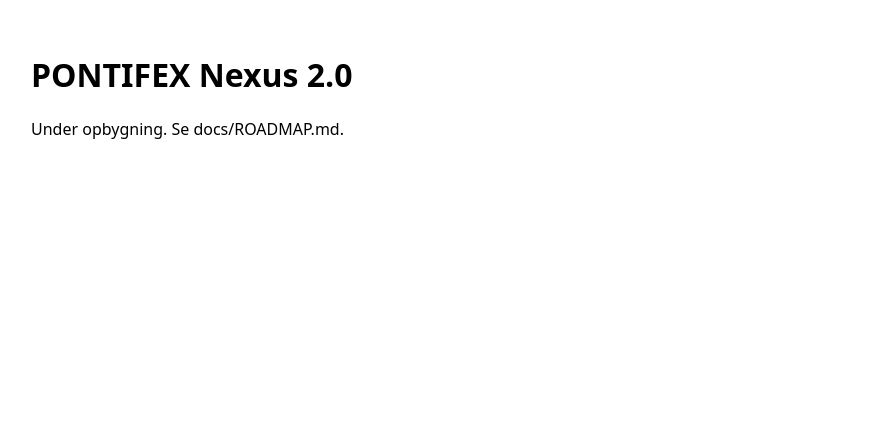
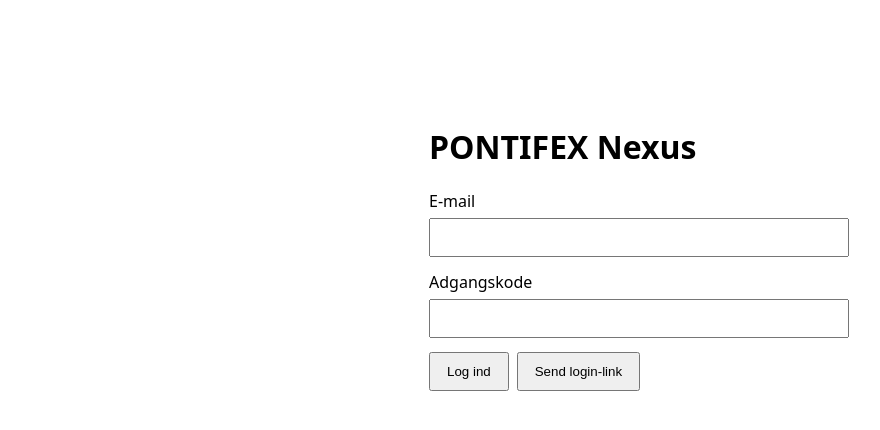
Before and after one commit to nielselliotbrochner/pontifex-nexus, a React (Vite) app: page / in a window 1280 px wide. Shown: the top 430 px of the page, without its empty margins (1-881 px from the left). Built offline with nearby package versions, Linux system fonts and the light colour scheme.

Commit message:
Login: adgangskode, login-link og indstilling af adgangskode efter invitation
Co-Authored-By: Claude Sonnet 5.5 <noreply@anthropic.com>
Claude-Session: https://claude.ai/code/session_01JipmKYTwY2CKcxt3AmMJgx

```diff
--- a/src/App.tsx
+++ b/src/App.tsx
@@ -1,8 +1,110 @@
+import { useEffect, useState, type FormEvent } from 'react';
+import type { Session } from '@supabase/supabase-js';
+import { supabase } from './lib/supabase';
+import { initialLinkType } from './lib/initialHash';
+
+const MIN_PASSWORD = 12;
+const page: React.CSSProperties = { fontFamily: 'system-ui, sans-serif', maxWidth: 420, margin: '10vh auto', padding: 24 };
+const field: React.CSSProperties = { display: 'block', width: '100%', padding: 10, margin: '6px 0 14px', boxSizing: 'border-box' };
+const btn: React.CSSProperties = { padding: '10px 16px', marginRight: 8, cursor: 'pointer' };
+
+type Access = { role: string; active: boolean } | null;
+
 export function App() {
+  const [session, setSession] = useState<Session | null>(null);
+  const [ready, setReady] = useState(false);
+  const [needsPassword, setNeedsPassword] = useState(initialLinkType === 'invite' || initialLinkType === 'recovery');
+
+  useEffect(() => {
+    supabase.auth.getSession().then(({ data }) => {
+      setSession(data.session);
+      setReady(true);
+    });
+    const { data } = supabase.auth.onAuthStateChange((event, s) => {
+      setSession(s);
+      if (event === 'PASSWORD_RECOVERY') setNeedsPassword(true);
+    });
+    return () => data.subscription.unsubscribe();
+  }, []);
+
+  if (!ready) return <main style={page}>Indlæser...</main>;
+  if (!session) return <Login />;
+  return <Home session={session} needsPassword={needsPassword} onPasswordSet={() => setNeedsPassword(false)} />;
+}
+
+function Login() {
+  const [email, setEmail] = useState('');
+  const [password, setPassword] = useState('');
+  const [msg, setMsg] = useState('');
+
+  async function signInPassword(e: FormEvent) {
+    e.preventDefault();
+    const { error } = await supabase.auth.signInWithPassword({ email, password });
+    setMsg(error ? 'Login mislykkedes. Tjek e-mail og adgangskode, eller bed om et login-link.' : '');
+  }
+
+  async function sendLink() {
+    if (!email) return setMsg('Skriv din e-mail først.');
+    const { error } = await supabase.auth.signInWithOtp({
+      email,
+      options: { shouldCreateUser: false, emailRedirectTo: window.location.origin + window.location.pathname },
+    });
+    setMsg(error ? 'Kunne ikke sende link. Er adressen inviteret?' : 'Hvis adressen er inviteret, er der sendt et login-link.');
+  }
+
   return (
-    <main style={{ fontFamily: 'system-ui, sans-serif', padding: 24 }}>
-      <h1>PONTIFEX Nexus 2.0</h1>
-      <p>Under opbygning. Se docs/ROADMAP.md.</p>
+    <main style={page}>
+      <h1>PONTIFEX Nexus</h1>
+      <form onSubmit={signInPassword}>
+        <label>E-mail<input style={field} type="email" value={email} onChange={(e) => setEmail(e.target.value)} autoComplete="username" /></label>
+        <label>Adgangskode<input style={field} type="password" value={password} onChange={(e) => setPassword(e.target.value)} autoComplete="current-password" /></label>
+        <button style={btn} type="submit">Log ind</button>
+        <button style={btn} type="button" onClick={sendLink}>Send login-link</button>
+      </form>
+      {msg && <p role="status">{msg}</p>}
     </main>
   );
 }
+
+function Home({ session, needsPassword, onPasswordSet }: { session: Session; needsPassword: boolean; onPasswordSet: () => void }) {
+  const [access, setAccess] = useState<Access>(null);
+  const [loaded, setLoaded] = useState(false);
+  const [pw, setPw] = useState('');
+  const [msg, setMsg] = useState('');
+
+  useEffect(() => {
+    supabase.from('app_user').select('role, active').eq('user_id', session.user.id).maybeSingle().then(({ data }) => {
+      setAccess(data as Access);
+      setLoaded(true);
+    });
+  }, [session.user.id]);
+
+  async function setPassword(e: FormEvent) {
+    e.preventDefault();
+    if (pw.length < MIN_PASSWORD) return setMsg(`Adgangskoden skal have mindst ${MIN_PASSWORD} tegn.`);
+    const { error } = await supabase.auth.updateUser({ password: pw });
+    if (error) return setMsg('Kunne ikke gemme adgangskoden: ' + error.message);
+    setPw('');
+    setMsg('Adgangskoden er gemt.');
+    onPasswordSet();
+  }
+
+  return (
+    <main style={page}>
+      <h1>PONTIFEX Nexus 2.0</h1>
+      <p>Logget ind som {session.user.email}.</p>
+      {needsPassword && (
+        <form onSubmit={setPassword}>
+          <label>Vælg adgangskode (mindst {MIN_PASSWORD} tegn)
+            <input style={field} type="password" value={pw} onChange={(e) => setPw(e.target.value)} autoComplete="new-password" />
+          </label>
+          <button style={btn} type="submit">Gem adgangskode</button>
+        </form>
+      )}
+      {msg && <p role="status">{msg}</p>}
+      {loaded && (access?.active ? <p>Adgang: {access.role === 'owner' ? 'ejer' : 'medlem'}. Kontaktdatabasen bygges i næste fase, se docs/ROADMAP.md.</p>
+                                 : <p>Din konto har endnu ikke fået adgang. Bed ejeren om at aktivere den.</p>)}
+      <button style={btn} onClick={() => supabase.auth.signOut()}>Log ud</button>
+    </main>
+  );
+}
--- /dev/null
+++ b/src/lib/initialHash.ts
@@ -0,0 +1,3 @@
+// Læses før Supabase-klienten rydder URL'en. Fortæller om brugeren kommer fra et invitations- eller nulstillingslink.
+const params = new URLSearchParams(window.location.hash.replace(/^#/, ''));
+export const initialLinkType: string | null = params.get('type');
--- a/src/main.tsx
+++ b/src/main.tsx
@@ -1,3 +1,4 @@
+import './lib/initialHash';
 import React from 'react';
 import { createRoot } from 'react-dom/client';
 import { App } from './App';
```
Also changed, not shown: 1 other file (tests, documents, lock files or other folders).
